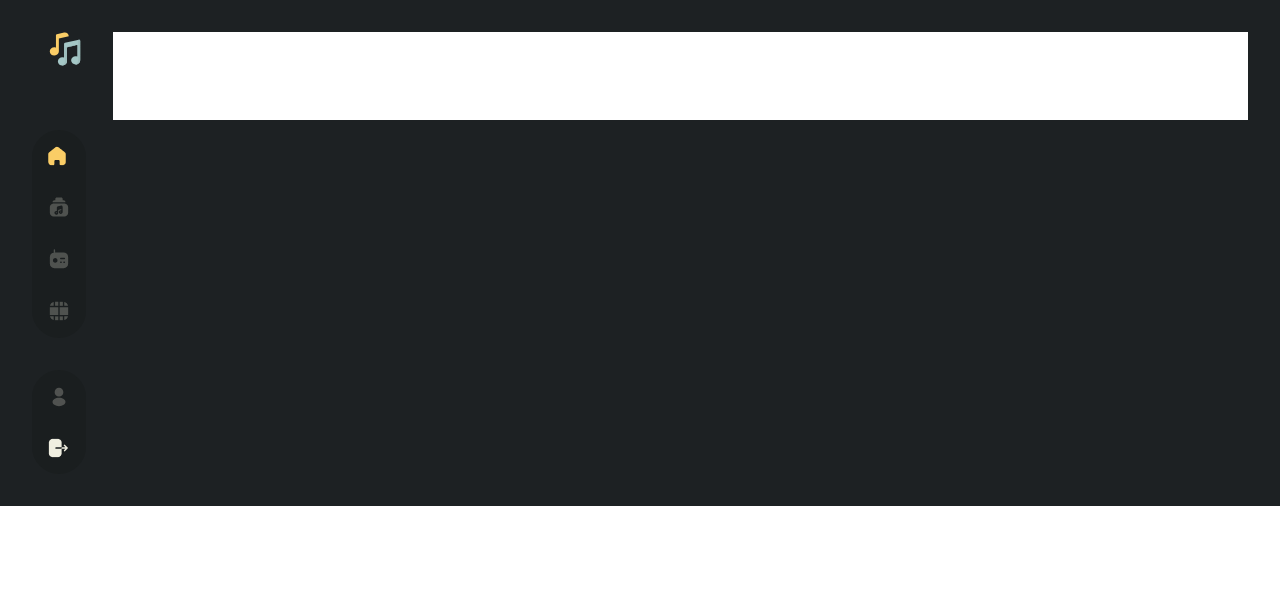
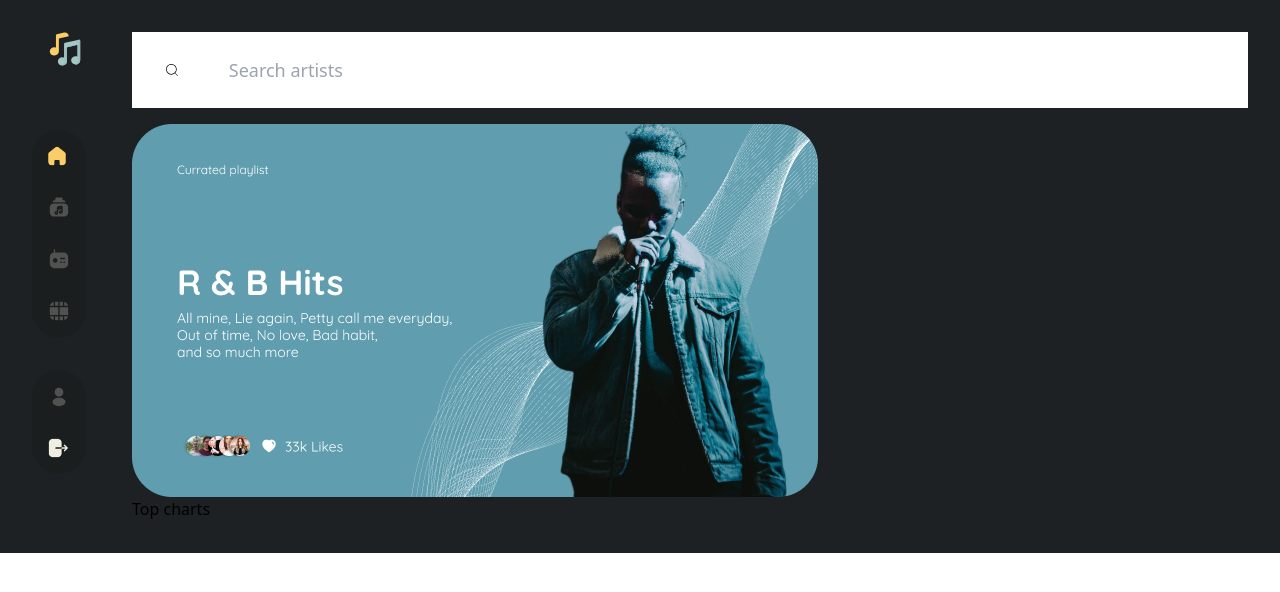
Before and after one commit to segunojo1/musica, a React (Vite) app: page / in a window 1280 px wide. Shown: the top 592 px of the page. Built offline with nearby package versions, Linux system fonts and the light colour scheme.

Commit message:
hero section(not done)

```diff
--- a/package.json
+++ b/package.json
@@ -10,7 +10,8 @@
   },
   "dependencies": {
     "react": "^18.2.0",
-    "react-dom": "^18.2.0"
+    "react-dom": "^18.2.0",
+    "react-icons": "^4.7.1"
   },
   "devDependencies": {
     "@types/react": "^18.0.26",
--- a/src/components/Hero.jsx
+++ b/src/components/Hero.jsx
@@ -1,9 +1,20 @@
 import React from 'react'
+import {CiSearch} from 'react-icons/ci'
+import HeroImg from '../assets/hero1.png'
 
 const Hero = () => {
   return (
     <div className=''>
-        <input type="text" className='p-[2rem] w-full'/>
+        <div className='relative mb-[1rem]'>
+            <CiSearch className='absolute my-auto h-full ml-[2rem]'/>
+            <input type="text" className='p-[1.5rem] px-[4rem]  w-full text-lg' placeholder='       Search artists'/>
+        </div>
+        <div>
+            <img src={HeroImg} alt="hero" />
+            <div>
+                <h1>Top charts</h1>
+            </div>
+        </div>
     </div>
   )
 }
--- a/src/index.css
+++ b/src/index.css
@@ -3,5 +3,5 @@
 @tailwind utilities;
 
 .nn{
-  grid-template-columns: 81px auto;
+  grid-template-columns: 100px auto;
 }
```
Also changed, not shown: 1 other file (tests, documents, lock files or other folders).
